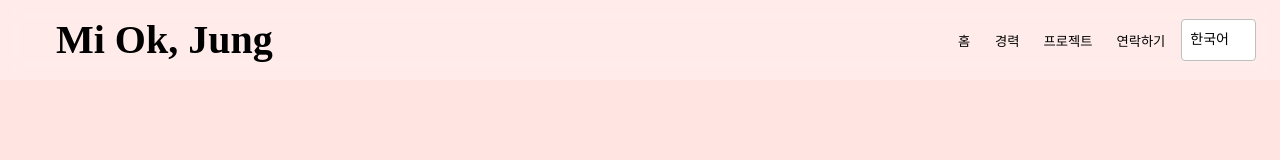
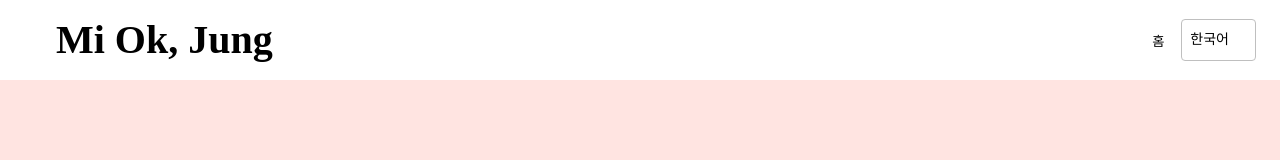
Before and after one commit to miok-jung/miok-jung.github.io, a Vue app: page / in a window 1280 px wide. Shown: the top 160 px of the page. Built offline with nearby package versions, Linux system fonts and the light colour scheme; some icons are missing.

Commit message:
fix: PC에서는 랜딩페이지 버튼 제거

```diff
--- a/src/components/portfolio/Header.vue
+++ b/src/components/portfolio/Header.vue
@@ -58,15 +58,6 @@ const scrollToSection = (id: string) => {
     <nav class="pc-nav">
       <button type="button" @click="scrollToSection('home')">
         {{ i18n.t('portfolio.header.navigation.home') }}
-      </button>
-      <button type="button" @click="scrollToSection('career')">
-        {{ i18n.t('portfolio.header.navigation.career') }}
-      </button>
-      <button type="button" @click="scrollToSection('projects')">
-        {{ i18n.t('portfolio.header.navigation.projects') }}
-      </button>
-      <button type="button" @click="scrollToSection('contact')">
-        {{ i18n.t('portfolio.header.navigation.contact') }}
       </button>
       <BaseSelect v-model="selectLanguage" :options="optionsLanguage" />
     </nav>
@@ -136,10 +127,6 @@ const scrollToSection = (id: string) => {
 
 <style scoped lang="scss">
 header {
-  position: fixed;
-  top: 0;
-  left: 0;
-  z-index: 10;
   display: flex;
   justify-content: space-between;
   align-items: center;
```
